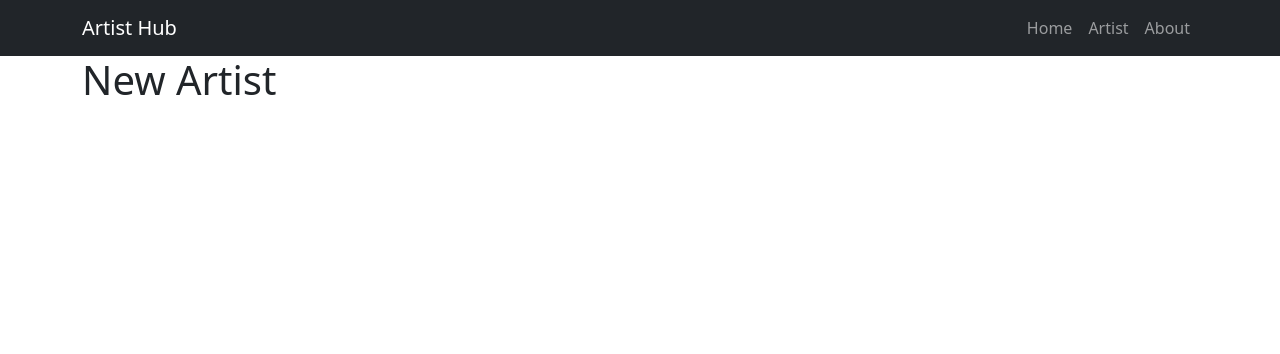
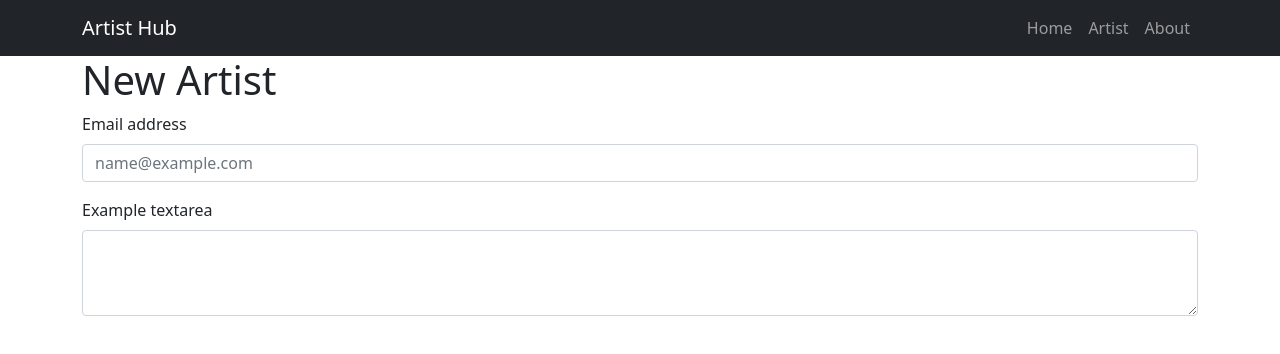
Before and after one commit to LaurentBaj/PGR305-Eksamen, a React (Create React App) app in the folder artist-app/: page /newArtist in a window 1280 px wide. Shown: the top 354 px of the page. Built offline with nearby package versions, Linux system fonts and the light colour scheme.

Commit message:
create form component

```diff
--- /dev/null
+++ b/artist-app/src/components/shared/ArtistForm.tsx
@@ -0,0 +1,19 @@
+import { FC } from "react";
+import { Button, Form } from "react-bootstrap";
+
+const ArtistForm: FC = () => {
+  return (
+    <Form>
+      <Form.Group className="mb-3" controlId="exampleForm.ControlInput1">
+        <Form.Label>Email address</Form.Label>
+        <Form.Control type="email" placeholder="name@example.com" />
+      </Form.Group>
+      <Form.Group className="mb-3" controlId="exampleForm.ControlTextarea1">
+        <Form.Label>Example textarea</Form.Label>
+        <Form.Control as="textarea" rows={3} />
+      </Form.Group>
+    </Form>
+  );
+};
+
+export default ArtistForm;
--- a/artist-app/src/pages/NewArtist.tsx
+++ b/artist-app/src/pages/NewArtist.tsx
@@ -1,7 +1,13 @@
 import { FC } from "react";
+import ArtistForm from "../components/shared/ArtistForm";
 
 const NewArtist: FC = () => {
-  return <h1>New Artist</h1>;
+  return (
+    <>
+      <h1>New Artist</h1>
+      <ArtistForm />
+    </>
+  );
 };
 
 export default NewArtist;
```
